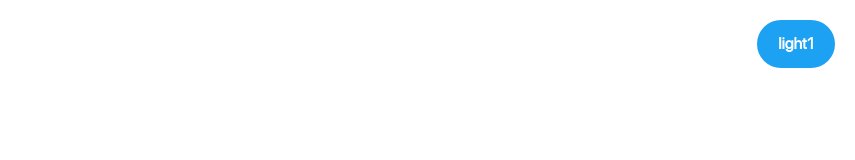
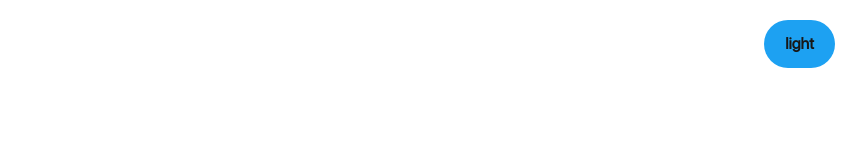
Before and after one commit to prinnnnnn/indiv-2024-client, a Next.js app: page / in a window 1280 px wide. Shown: the top 160 px of the page, without its empty margins (425-1280 px from the left). Built offline with nearby package versions, Linux system fonts and the light colour scheme.

Commit message:
pull 17 oct

```diff
--- a/src/app/ui/ThemeContext.tsx
+++ b/src/app/ui/ThemeContext.tsx
@@ -31,7 +31,7 @@ const darkPalette: Palette = {
 };
 
 const lightPalette: Palette = {
-    text: "text-black",
+    text: "text-dark",
     bg: "bg-[#1DA1F2]",
     bgHover: "hover:bg-blue-300",
 };
--- a/src/app/ui/ToggleThemeBtn.tsx
+++ b/src/app/ui/ToggleThemeBtn.tsx
@@ -8,12 +8,12 @@ const ToggleThemeBtn = () => {
     return (
         <div>
             <button
-                className={`${palette.bg} ${palette.bgHover} absolute top-5 right-5 rounded-full border z-10
+                className={`${palette.bg} ${palette.bgHover} ${palette.text} absolute top-5 right-5 rounded-full border z-10
                  font-bold border-solid border-transparent transition-colors flex items-center justify-center
-                  text-background gap-2  hover:text-lg text-sm sm:text-base h-10 sm:h-12 px-4 sm:px-5`}
+                 gap-2  hover:text-lg text-sm sm:text-base h-10 sm:h-12 px-4 sm:px-5`}
                 onClick={() => toggleTheme()}
             >
-                {theme}1
+                {theme}
             </button>
         </div>
     );
```
